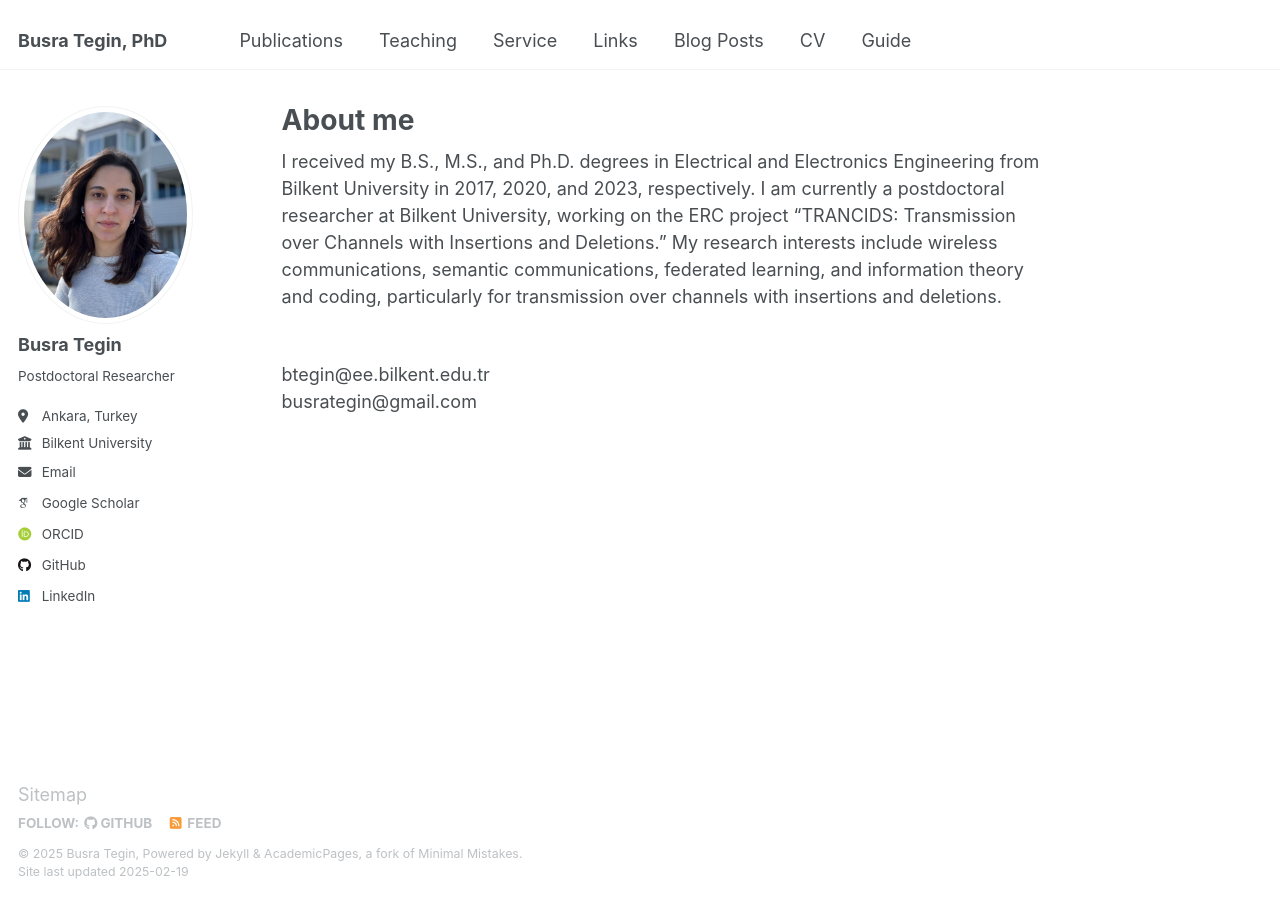
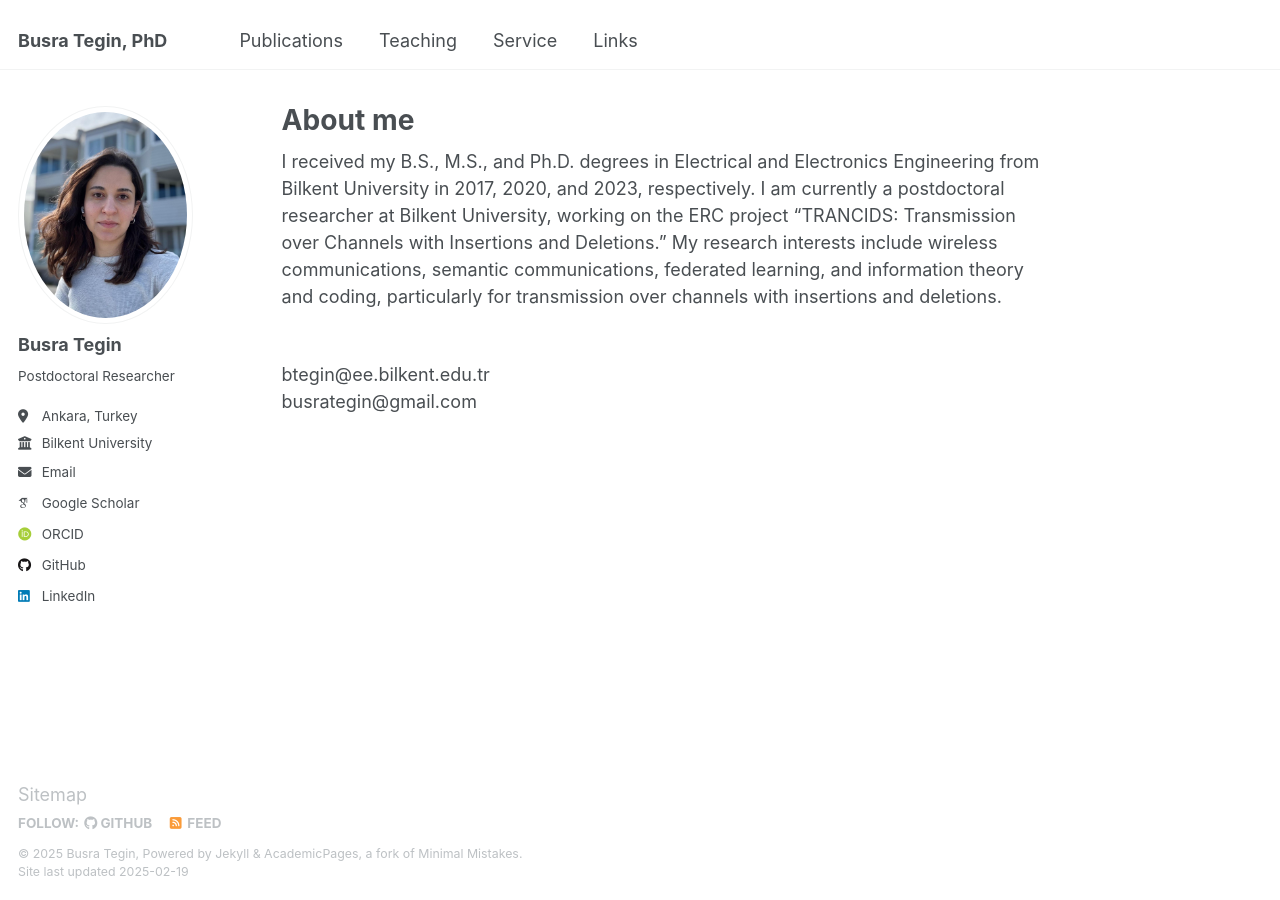
Before and after one commit to busrategin/busrategin.github.io, a Jekyll site: the page built from _pages/about.md, in a window 1280 px wide. Built offline with Jekyll 4.4.1, drawn with Linux system fonts in a browser that asks for light colours; some web fonts are replaced.

Commit message:
Update navigation.yml

```diff
--- a/_data/navigation.yml
+++ b/_data/navigation.yml
@@ -17,16 +17,3 @@ main:
 
   - title: "Links"
     url: /links/
-
-
-
-
-
-  - title: "Blog Posts"
-    url: /year-archive/
-
-  - title: "CV"
-    url: /cv/
-
-  - title: "Guide"
-    url: /markdown/
```
